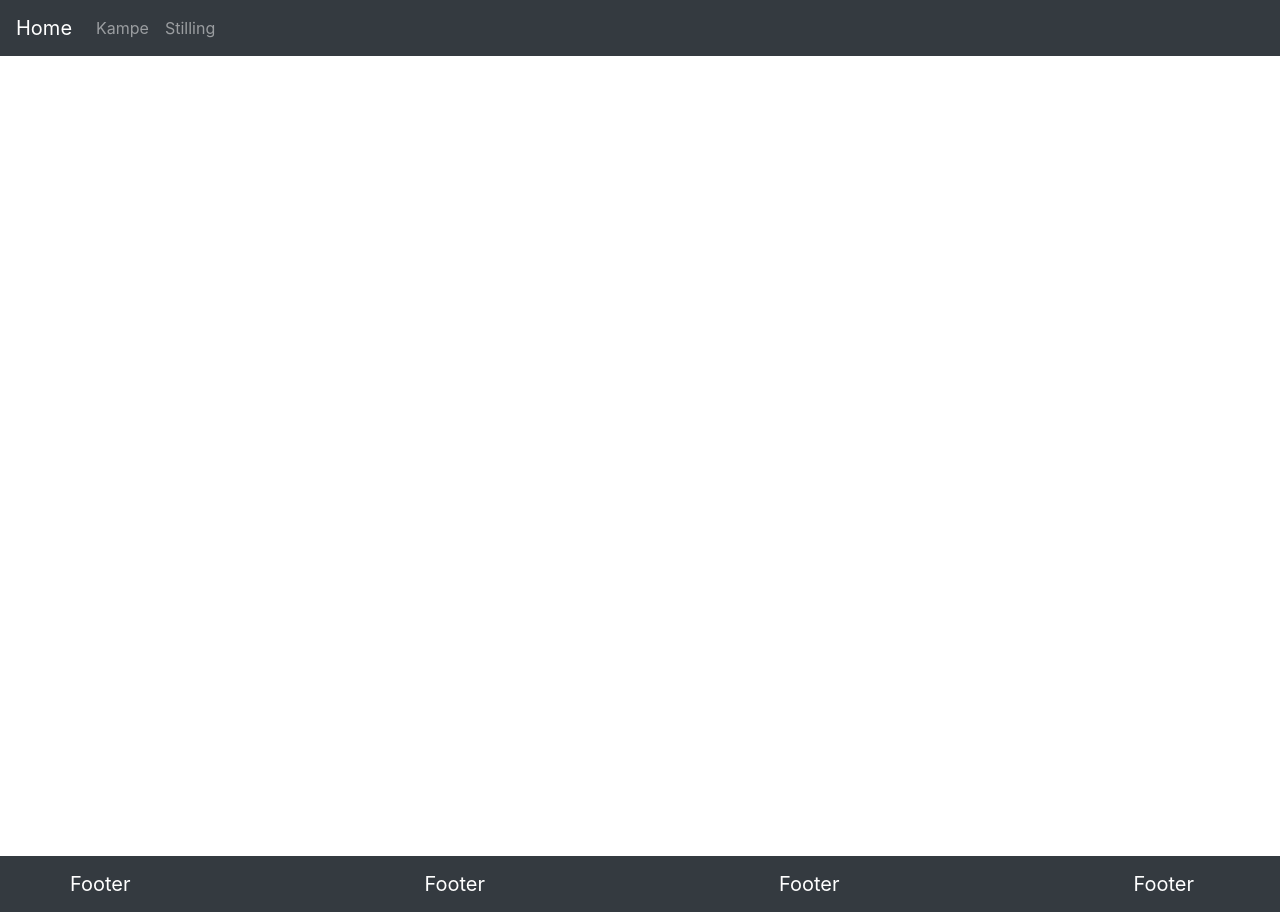
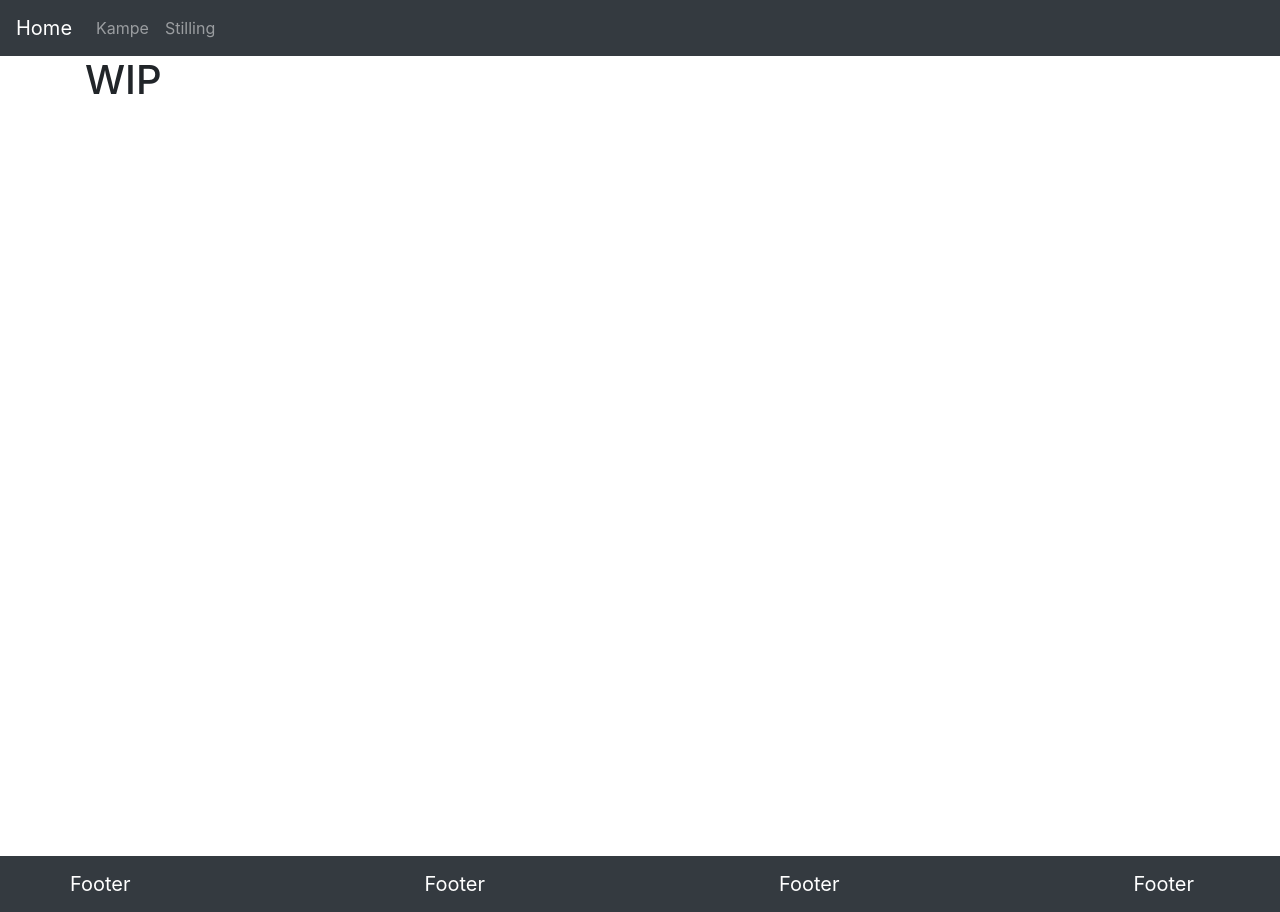
Before and after one commit to Glaxer/hypersleague, a React (Create React App) app: page /standings in a window 1280 px wide. Built offline with nearby package versions, Linux system fonts and the light colour scheme; no server answers.

Commit message:
Changed filestructure

```diff
--- a/src/components/App.js
+++ b/src/App.js
@@ -1,17 +1,17 @@
 import React from 'react'
-import Dashboard from './Dashboard'
-import Header from './Header'
-import Footer from './Footer'
-import Standings from './Standings'
-import UpcomingMatches from './UpcomingMatches'
-import Signup from './Signup'
-import Profile from './Profile'
-import Login from './Login'
-import PrivateRoute from './PrivateRoute'
-import ForgotPassword from './ForgotPassword'
-import UpdateProfile from './UpdateProfile'
+import Dashboard from './pages/Dashboard'
+import Header from './components/Header'
+import Footer from './components/Footer'
+import Standings from './pages/Standings'
+import UpcomingMatches from './pages/UpcomingMatches'
+import Signup from './pages/Signup'
+import Profile from './pages/Profile'
+import Login from './pages/Login'
+import PrivateRoute from './components/PrivateRoute'
+import ForgotPassword from './pages/ForgotPassword'
+import UpdateProfile from './pages/UpdateProfile'
 import { Container } from 'react-bootstrap'
-import { AuthProvider } from "../contexts/AuthContext"
+import { AuthProvider } from "./contexts/AuthContext"
 import { BrowserRouter as Router, Switch, Route } from 'react-router-dom'
 
 function App() {
@@ -24,7 +24,7 @@ function App() {
             <Switch>
               <Route exact path="/" component={Dashboard} />
               <Route path="/matches" component={UpcomingMatches} />
-              <Route path="/top" component={Standings} />
+              <Route path="/standings" component={Standings} />
               <PrivateRoute path="/profile" component={Profile} />
               <PrivateRoute path="/update-profile" component={UpdateProfile} />
               <Route path="/signup" component={Signup} />
--- a/src/index.js
+++ b/src/index.js
@@ -1,6 +1,6 @@
 import React from 'react';
 import ReactDOM from 'react-dom';
-import App from './components/App';
+import App from './App';
 import 'bootstrap/dist/css/bootstrap.min.css'
 
 ReactDOM.render(
```
Also changed, not shown: src/pages/Dashboard.js (renamed from src/components/Dashboard.js), src/pages/ForgotPassword.js (renamed from src/components/ForgotPassword.js), src/pages/Login.js (renamed from src/components/Login.js), src/pages/Profile.js (renamed from src/components/Profile.js), src/pages/Signup.js (renamed from src/components/Signup.js), src/pages/Standings.js (renamed from src/components/Standings.js), src/pages/UpcomingMatches.js (renamed from src/components/UpcomingMatches.js), src/pages/UpdateProfile.js (renamed from src/components/UpdateProfile.js).
